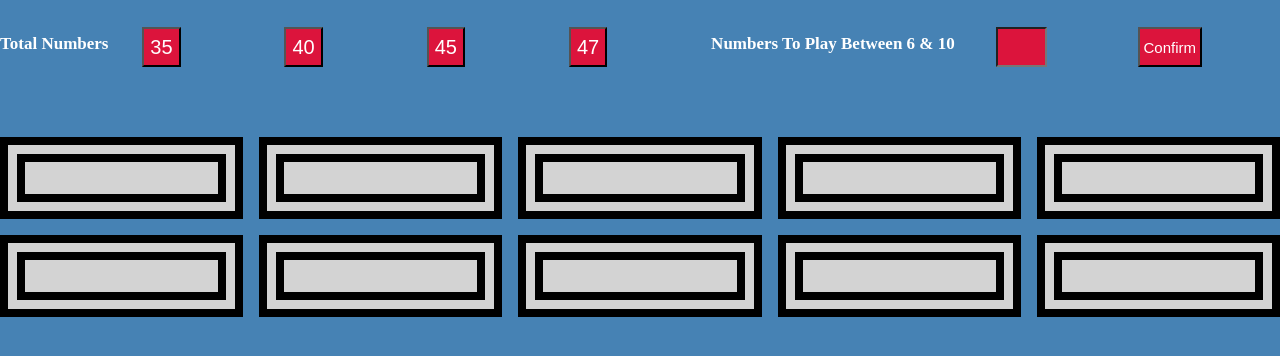
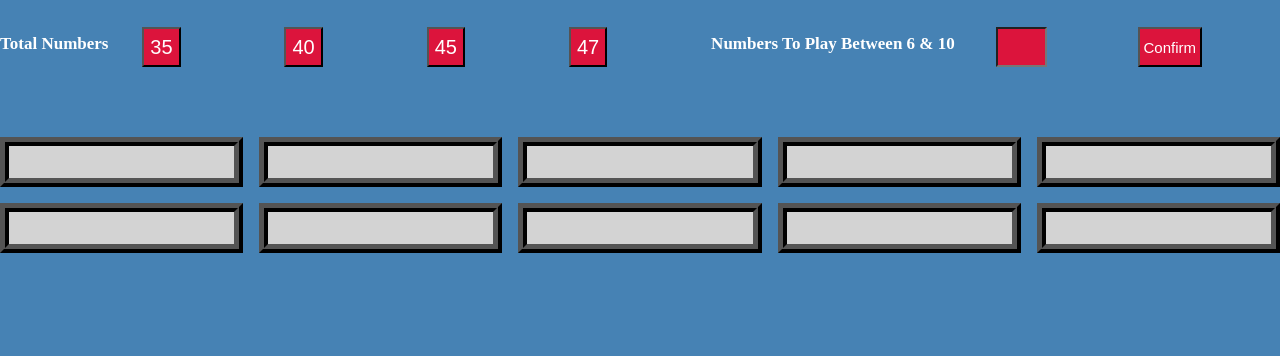
Before and after one commit to JohanSwannie/Javascript-Array-Methods, a plain HTML site: page Javascript-Array-Methods/Includes/includes-array-method.html in a window 1280 px wide. Shown: the part 58-414 px from the top of the page. Drawn offline with Linux system fonts and the light colour scheme.

Commit message:
Update includes-array-method CSS Component

```diff
--- a/Javascript-Array-Methods/Includes/includes-array-method.css
+++ b/Javascript-Array-Methods/Includes/includes-array-method.css
@@ -28,8 +28,8 @@
   background: lightgray;
   font-size: 40px;
   text-align: center;
-  border: 25px solid #000;
-  border-style: double;
+  border: 9px solid #000;
+  border-style: ridge;
   padding: 1rem;
 }
 
```
